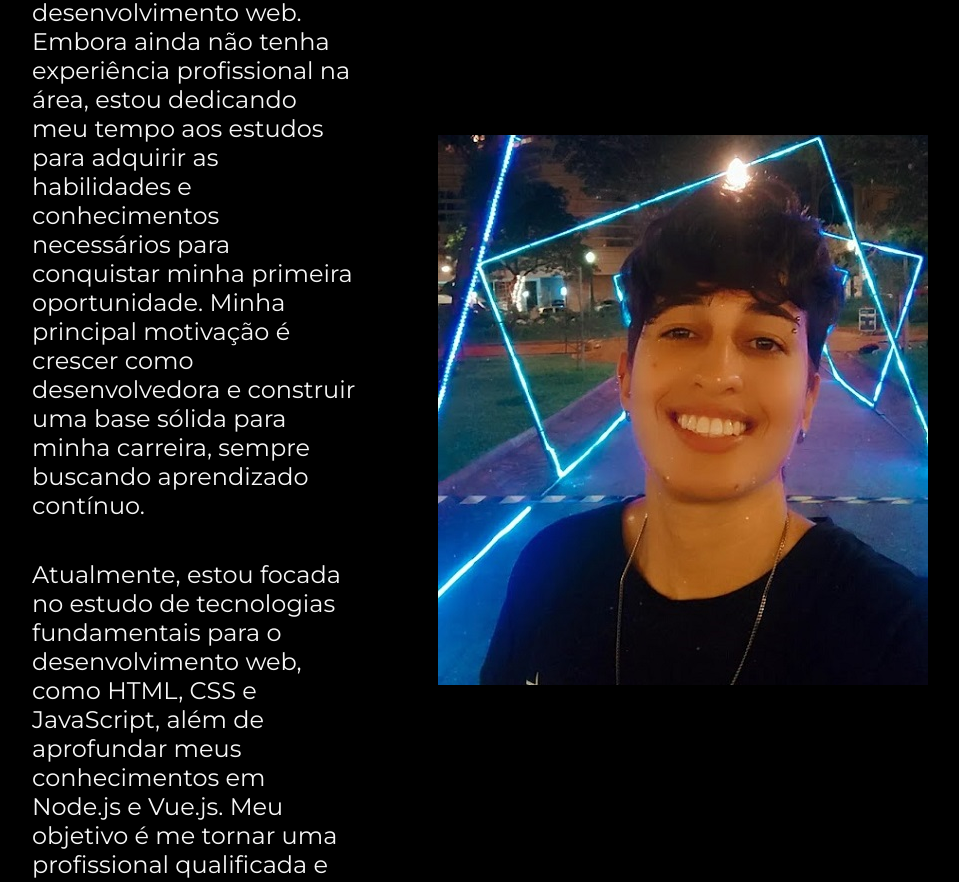
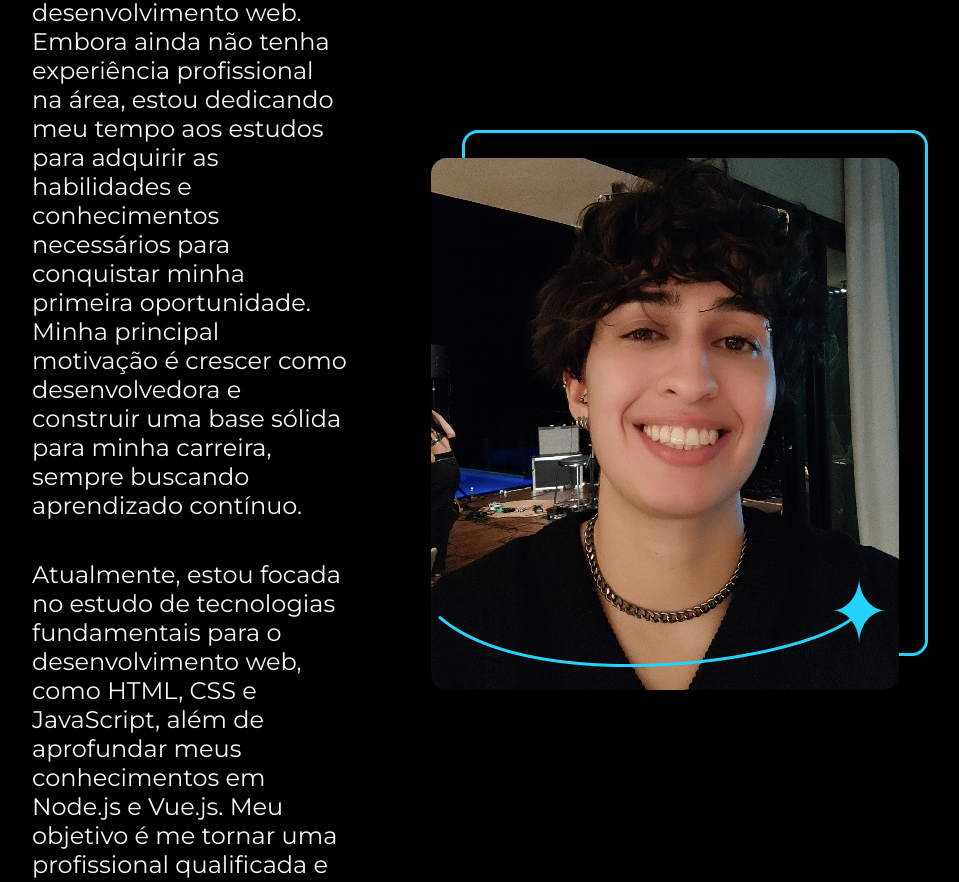
Before and after one commit to nataliabo1995/portfolio, a plain HTML site: page about.html in a window 1280 px wide. Shown: the part 380-1262 px from the top of the page, without its empty margins (160-1119 px from the left). Drawn offline with nearby package versions, Linux system fonts and the light colour scheme.

Commit message:
Atualização de fotos

```diff
--- a/about.html
+++ b/about.html
@@ -22,7 +22,7 @@
             <p class="apresentacao__conteudo__texto">Meu nome é Natalia, tenho 29 anos e sou formada em Ciência da Computação. No momento estou iniciando minha jornada na área de desenvolvimento web. Embora ainda não tenha experiência profissional na área, estou dedicando meu tempo aos estudos para adquirir as habilidades e conhecimentos necessários para conquistar minha primeira oportunidade. Minha principal motivação é crescer como desenvolvedora e construir uma base sólida para minha carreira, sempre buscando aprendizado contínuo.</p>
             <p class="apresentacao__conteudo__texto">Atualmente, estou focada no estudo de tecnologias fundamentais para o desenvolvimento web, como HTML, CSS e JavaScript, além de aprofundar meus conhecimentos em Node.js e Vue.js. Meu objetivo é me tornar uma profissional qualificada e preparada para os desafios do mercado, aplicando boas práticas de desenvolvimento e construindo projetos que me permitam evoluir constantemente.</p>
         </section>
-        <img src="./assets/foto.jpg" class="apresentacao__imagem" alt="Foto Natalia">
+        <img src="./assets/Imagem.png" class="apresentacao__imagem" alt="Foto Natalia">
     </main>
 
     <footer class="rodape">
```
Also changed, not shown: curriculum.html (+1 -1 lines), index.html (+1 -1 lines), assets/Imagem.png (added), assets/foto.jpg (deleted), assets/mobile.png, assets/portfolio.png.
